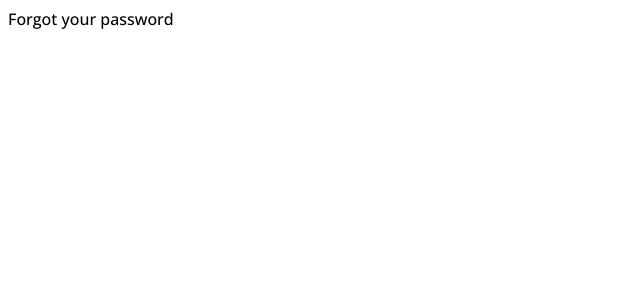
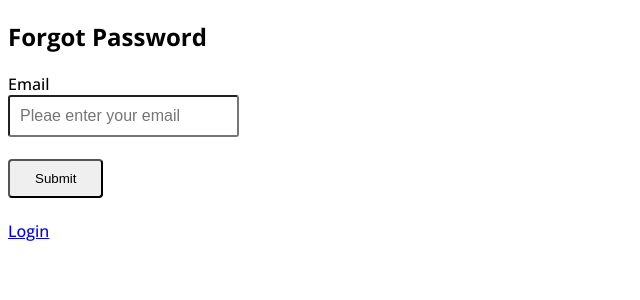
Before and after one commit to Rafiul-Islam/Task-Tracker, a React (Vite) app in the folder client/: page /forgot-password in a window 1280 px wide. Shown: the top 300 px of the page, without its empty margins (0-640 px from the left). Built offline with nearby package versions, Linux system fonts and the light colour scheme.

Commit message:
Feature - Implement user forgot password feature

```diff
--- a/client/src/Pages/ForgotPassword.tsx
+++ b/client/src/Pages/ForgotPassword.tsx
@@ -1,8 +1,47 @@
+import {z} from "zod";
+import {useForm} from "react-hook-form";
+import {zodResolver} from "@hookform/resolvers/zod";
+import useForgotPassword from "../hooks/useForgotPassword.ts";
+import {useRef} from "react";
+import {Link} from "react-router-dom";
+
+const schema = z.object({
+  email: z.string().email(),
+});
+
+type FormData = z.infer<typeof schema>
+
 const ForgotPassword = () => {
+  const buttonRef = useRef<HTMLButtonElement | null>(null);
+  const {sendEmail} = useForgotPassword();
+  const {register, handleSubmit, reset, formState: {errors}} = useForm<FormData>({
+    resolver: zodResolver(schema)
+  })
+
+  const onSubmit = (data: FormData) => {
+    const {email} = data;
+    sendEmail(email);
+    reset();
+  }
+
   return (
-      <div>
-        Forgot your password
-      </div>
+      <>
+        <h2>Forgot Password</h2>
+        <form onSubmit={handleSubmit(onSubmit)}>
+          <div>
+            <label>Email</label>
+            <br/>
+            <input type="email" placeholder='Pleae enter your email' {...register('email')}/>
+            <br/>
+            <span>{errors.email?.message && errors.email.message}</span>
+          </div>
+          <br/>
+          <button type='submit' ref={buttonRef}>Submit</button>
+          <br/>
+          <br/>
+          <Link to='/login'>Login</Link>
+        </form>
+      </>
   );
 };
 
--- a/client/src/Pages/LoginPage.tsx
+++ b/client/src/Pages/LoginPage.tsx
@@ -44,6 +44,8 @@ const LoginPage = () => {
         </div>
         <br/>
         <Link to="/signup">SignUp</Link>
+        <br/>
+        <Link to="/forgot-password">Forgot Password</Link>
       </form>
   );
 };
--- /dev/null
+++ b/client/src/Pages/ResetPassword.tsx
@@ -0,0 +1,73 @@
+import {useNavigate, useParams} from "react-router-dom";
+import UseResetPassword from "../hooks/useResetPassword.ts";
+import {useForm} from "react-hook-form";
+import {z} from "zod";
+import {zodResolver} from "@hookform/resolvers/zod";
+import {toast} from "react-toastify";
+
+const schema = z.object({
+  password: z
+      .string()
+      .min(1, {message: "Password is required"})
+      .regex(/^(?=.*[a-z])(?=.*[A-Z])(?=.*\d)(?=.*[@$!%*?&])[A-Za-z\d@$!%*?&#+-]{8,}$/, {
+        message: "Password must be at least 8 characters long, include at least one uppercase letter, one lowercase letter, one number, and one special character",
+      }),
+  confirmPassword: z
+      .string()
+      .min(1, {message: "confirmPassword is required"})
+      .regex(/^(?=.*[a-z])(?=.*[A-Z])(?=.*\d)(?=.*[@$!%*?&])[A-Za-z\d@$!%*?&#+-]{8,}$/, {
+        message: "confirmPassword must be at least 8 characters long, include at least one uppercase letter, one lowercase letter, one number, and one special character",
+      })
+})
+
+type FormData = z.infer<typeof schema>;
+
+const ResetPassword = () => {
+  const navigate = useNavigate();
+  const {verifyResetPasswordUrl, resetPassword} = UseResetPassword();
+  const {userId, token} = useParams();
+
+  verifyResetPasswordUrl(userId!, token!)
+  .then(res => {
+    if (!res) navigate("/forgot-password");
+  });
+
+  const {register, handleSubmit, formState: {errors}} = useForm<FormData>({
+    resolver: zodResolver(schema)
+  })
+
+  const onSubmit = (data: FormData) => {
+    const {password, confirmPassword} = data;
+    if (password !== confirmPassword) toast.warning("Passwords don't match");
+    else {
+      resetPassword({
+        userId: userId!,
+        token: token!,
+        password,
+        confirmPassword
+      })
+    }
+  }
+
+  return (
+      <div>
+        <h2>Reset Password</h2>
+        <form onSubmit={handleSubmit(onSubmit)}>
+          <div>
+            <label>Password</label> <br/>
+            <input type="password" {...register("password")}/> <br/>
+            <span>{errors.password?.message && errors.password.message}</span>
+          </div>
+          <div>
+            <label>Confirm Password</label> <br/>
+            <input type="password" {...register("confirmPassword")}/> <br/>
+            <span>{errors.confirmPassword?.message && errors.confirmPassword.message}</span>
+          </div>
+          <br/>
+          <button type='submit'>Submit</button>
+        </form>
+      </div>
+  );
+};
+
+export default ResetPassword;
--- /dev/null
+++ b/client/src/hooks/useForgotPassword.ts
@@ -0,0 +1,24 @@
+import apiClient from "../services/apiClient.ts";
+import {toast} from "react-toastify";
+import {AxiosError} from "axios";
+
+const useForgotPassword = () => {
+  const sendEmail = async (email: string) => {
+    try {
+      toast.info("Processing");
+      const {data} = await apiClient.post("/auth/forgot-password", {email});
+      toast.dismiss()
+      toast.success(data.message);
+    } catch (error) {
+      if (error instanceof AxiosError) {
+        toast.dismiss()
+        toast.error(error?.response?.data.message);
+      }
+      console.log(error)
+    }
+  }
+
+  return {sendEmail};
+}
+
+export default useForgotPassword;
--- /dev/null
+++ b/client/src/hooks/useResetPassword.ts
@@ -0,0 +1,53 @@
+import apiClient from "../services/apiClient.ts";
+import {toast} from "react-toastify";
+import {AxiosError} from "axios";
+import {useNavigate} from "react-router-dom";
+
+interface ResetPasswordRequestObject {
+  userId: string;
+  token: string;
+  password: string;
+  confirmPassword: string;
+}
+
+const UseResetPassword = () => {
+  const navigate = useNavigate();
+
+  const verifyResetPasswordUrl = async (userId: string, token: string) => {
+    try {
+      await apiClient.get(`/auth/reset-password/${userId}/${token}`);
+      return true
+    } catch (error) {
+      if (error instanceof AxiosError) {
+        toast.error(error?.response?.data.message);
+      }
+      return false;
+    }
+  }
+
+  const resetPassword = async ({userId, token, password, confirmPassword}: ResetPasswordRequestObject) => {
+    const headers = {
+      'token': token
+    }
+    apiClient.patch(`/auth/reset-password/${userId}`, {password, confirmPassword}, {headers})
+        .then(res => {
+          if (res.data) {
+            toast.success("Password reset successfully.");
+            navigate("/login");
+          } else {
+            toast.error("Password reset failed");
+            navigate("/forgot-password");
+          }
+        })
+        .catch((error) => {
+          if (error instanceof AxiosError) {
+            toast.error(error?.response?.data.message);
+            navigate("/forgot-password");
+          }
+        })
+  }
+
+  return {verifyResetPasswordUrl, resetPassword}
+};
+
+export default UseResetPassword;
--- a/client/src/hooks/useTasks.ts
+++ b/client/src/hooks/useTasks.ts
@@ -4,7 +4,7 @@ import Task from "../types/Task.ts";
 import {toast} from "react-toastify";
 import {useNavigate} from "react-router-dom";
 
-const taskServices = createService<Task>("/api/tasks");
+const taskServices = createService<Task>("/tasks");
 
 export const useGetTaskById = (id: string) => {
   return useQuery<Task, Error>({
--- a/client/src/index.css
+++ b/client/src/index.css
@@ -11,6 +11,12 @@ body {
 
 button{
   cursor: pointer;
-  padding: 12px 20px;
+  padding: 10px 25px;
   border-radius: 4px;
 }
+
+input{
+  font-size: 1rem;
+  padding: 10px;
+  border-radius: 3px;
+}
--- a/client/src/router/index.tsx
+++ b/client/src/router/index.tsx
@@ -8,6 +8,7 @@ import SignUp from "../Pages/SignUp.tsx";
 import ForgotPassword from "../Pages/ForgotPassword.tsx";
 import AddTask from "../components/AddTask.tsx";
 import UpdateTask from "../components/UpdateTask.tsx";
+import ResetPassword from "../Pages/ResetPassword.tsx";
 
 const routers = createBrowserRouter([
   {
@@ -30,6 +31,10 @@ const routers = createBrowserRouter([
       {
         path: "forgot-password",
         element: <ForgotPassword/>
+      },
+      {
+        path: "reset-password/:userId/:token",
+        element: <ResetPassword/>
       }
     ]
   },
--- a/client/src/services/apiClient.ts
+++ b/client/src/services/apiClient.ts
@@ -5,7 +5,7 @@ import logout from "./auth/logout.ts";
 const cookies = new Cookies();
 
 const axiosInstance = axios.create({
-  baseURL: "http://localhost:5000"
+  baseURL: "http://localhost:5000/api"
 });
 
 axiosInstance.interceptors.request.use((config) => {
--- a/client/src/services/auth/authServices.ts
+++ b/client/src/services/auth/authServices.ts
@@ -12,7 +12,7 @@ const cookies = new Cookies();
 
 class AuthServices {
   login = (credential: Credential) => {
-    apiClient.post<Response>('/api/auth/login', credential)
+    apiClient.post<Response>('/auth/login', credential)
         .then(({data: res}) => {
           const expireTime = new Date(new Date().getTime() + ms(res.data.expire));
           cookies.set("auth_token", res.data.token, {path: '/', expires: expireTime});
@@ -26,7 +26,7 @@ class AuthServices {
   }
 
   signup = (user: User, navigate: NavigateFunction) => {
-    apiClient.post<Response>('/api/auth/signup', user)
+    apiClient.post<Response>('/auth/signup', user)
         .then(({data: res}) => {
           toast.success(res.message);
           navigateToLogin(navigate);
```
Also changed, not shown: 1 other file (tests, documents, lock files or other folders).
